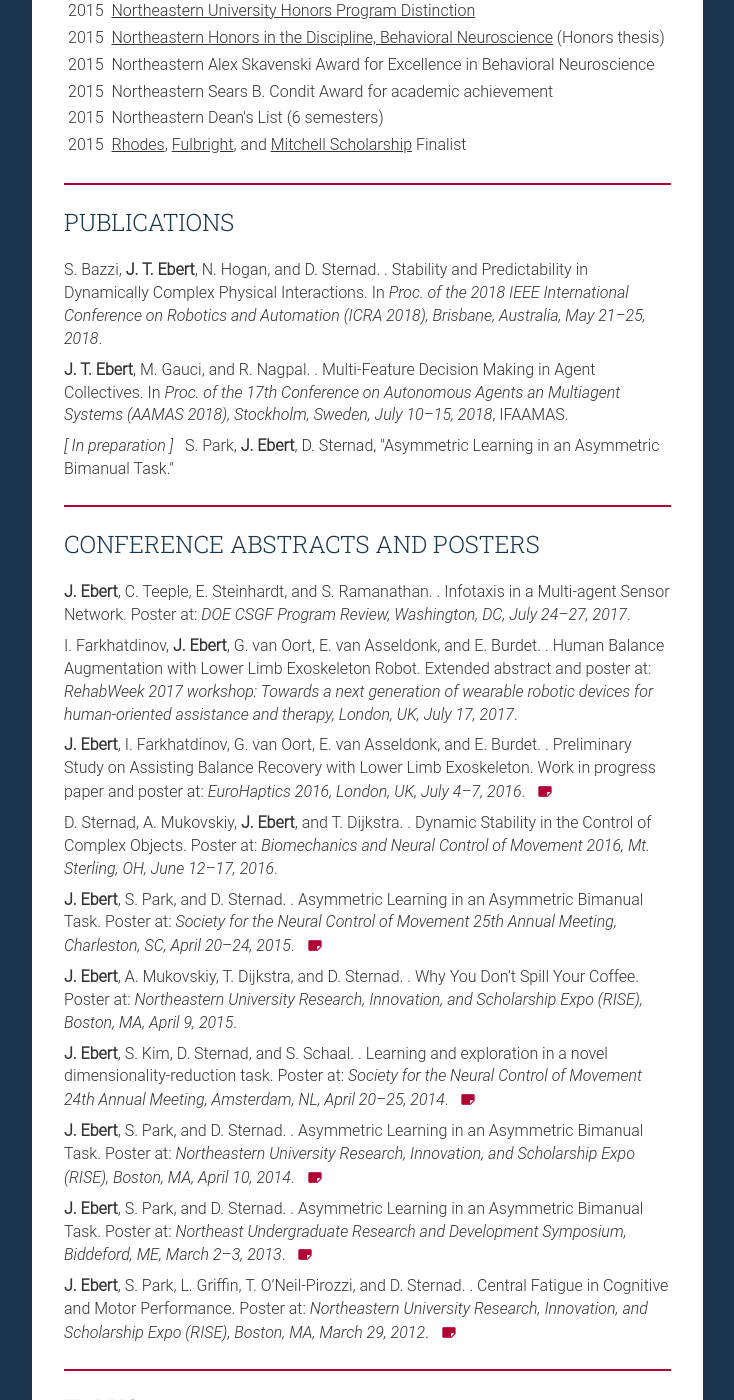
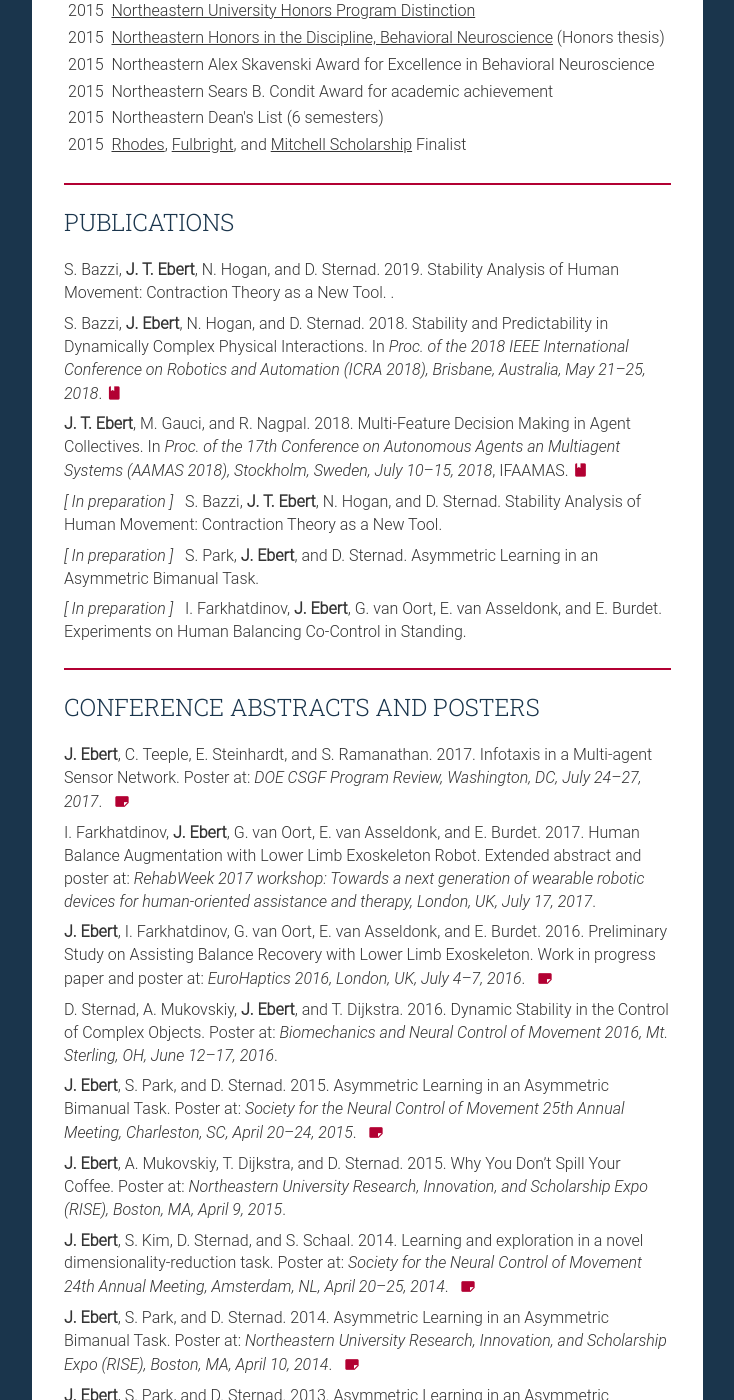
Before and after one commit to jtebert/jtebert.github.io, a Jekyll site: the page built from cv/index.html, in a window 1280 px wide and 1400 px high, scrolled down 1697 px. Shown: the whole window, without its empty margins (387-1121 px from the left). Built offline with Jekyll 4.4.1, drawn with Linux system fonts in a browser that asks for light colours; nearby versions of some CDN libraries; some of the changed text lies outside the part shown.

```diff
--- a/_includes/paper-citation.html
+++ b/_includes/paper-citation.html
@@ -1,6 +1,6 @@
 <span>
     {{ post.authors }}.
-    {{ currentyear }}.
+    {{post.date | date: "%Y"}}.
     {{ post.title }}.
     {{ post.in }}{% if post.extra %},
     {{ post.extra }}{% endif %}.
--- a/cv/index.html
+++ b/cv/index.html
@@ -23,7 +23,7 @@ title: Curriculum Vitae
     <p>GPA: 3.98 / 4.0, summa cum laude<br/>
         Honors Thesis: <i>Asymmetric Learning in an Asymmetric Bimanual Task</i></p>
 
-    <!----------------------------------------------------------------------------->
+    <!-- ------------------------------------------------------------------------- -->
     <hr/>
 
     <h1 id="research"><a class="section" href="#research">Research</a></h1>
@@ -47,7 +47,7 @@ title: Curriculum Vitae
     <h2><a href="https://am.is.tuebingen.mpg.de/">Max Planck Institute for Intelligent Systems, Autonomous Motion Department</a></h2><span class="div">|</span><h4>Prof. Stefan Schaal</h4><br>
     <p>Learning and exploration in a novel dimensionality-reduction task, <span class="date">July – December 2013</span></p>
 
-    <!----------------------------------------------------------------------------->
+    <!-- ------------------------------------------------------------------------- -->
     <hr/>
 
     <h1 id="grants"><a class="section" href="#grants">Grants and Scholarships</a></h1>
@@ -69,7 +69,7 @@ title: Curriculum Vitae
         <tr><td>2010</td><td>Northeastern National Merit Scholarship</td></tr>
     </table>
 
-    <!----------------------------------------------------------------------------->
+    <!-- ------------------------------------------------------------------------- -->
     <hr/>
 
     <h1 id="awards"><a class="section" href="#awards">Awards</a></h1>
@@ -93,7 +93,7 @@ title: Curriculum Vitae
                     Mitchell Scholarship</a> Finalist</td></tr>
     </table>
 
-    <!----------------------------------------------------------------------------->
+    <!-- ------------------------------------------------------------------------- -->
     <hr/>
 
     <h1 id="publications"><a class="section" href="#publications">Publications</a></h1>
@@ -109,10 +109,14 @@ title: Curriculum Vitae
         {% endif %}
     {% endfor %}
 
-    <p><i>[ In preparation ]</i> &nbsp; S. Park, <b>J. Ebert</b>, D. Sternad, "Asymmetric Learning in an Asymmetric Bimanual
-        Task."</p>
+    <p><i>[ In preparation ]</i> &nbsp; S. Bazzi, <b>J. T. Ebert</b>, N. Hogan, and D. Sternad. Stability Analysis of Human Movement: Contraction Theory as a New Tool.</p>
 
-    <!----------------------------------------------------------------------------->
+    <p><i>[ In preparation ]</i> &nbsp; S. Park, <b>J. Ebert</b>, and D. Sternad. Asymmetric Learning in an Asymmetric Bimanual
+        Task.</p>
+
+    <p><i>[ In preparation ]</i> &nbsp; I. Farkhatdinov, <b>J. Ebert</b>, G. van Oort, E. van Asseldonk, and E. Burdet. Experiments on Human Balancing Co-Control in Standing.</p>
+
+    <!-- ------------------------------------------------------------------------- -->
     <hr/>
 
     <h1 id="conferences-presentations"><a class="section" href="#conferences-presentations">Conference Abstracts and Posters</a></h1>
@@ -128,15 +132,16 @@ title: Curriculum Vitae
         {% endif %}
     {% endfor %}
 
-    <!----------------------------------------------------------------------------->
+    <!-- ------------------------------------------------------------------------- -->
     <hr/>
 
     <h1 id="talks"><a class="section" href="#talks">Talks</a></h1>
 
+    <p><b>J. Ebert</b>."Bioinspired Collective Robotics," <i>University of Queensland;</i> 14 May 2018.</p>
     <p><b>J. Ebert</b>, M. Gauci, and R. Nagpal, "Collective Perception and Decision Making in Heterogeneous Swarms,"
-    <i>Wyss Institute Molecular Robotics Initiative;</i> 14 September 2017</p>
+    <i>Wyss Institute Molecular Robotics Initiative;</i> 14 September 2017.</p>
 
-    <!----------------------------------------------------------------------------->
+    <!-- ------------------------------------------------------------------------- -->
     <hr/>
 
     <h1 id="teaching"><a class="section" href="#teaching">Teaching</a></h1>
@@ -149,7 +154,7 @@ title: Curriculum Vitae
        CS 2510: Fundamentals of Computer Science: Tutor, <span class="date">2011 – 2014</span><br/>
        Proactive Recruitment in Science and Mathematics (PRISM), Undergraduate Mentor, <span class="date">2011 – 2013</span></p>
 
-    <!----------------------------------------------------------------------------->
+    <!-- ------------------------------------------------------------------------- -->
     <hr/>
 
     <h1 id="employment"><a class="section" href="#employment">Employment</a></h1>
@@ -157,7 +162,7 @@ title: Curriculum Vitae
     <h2>Interactive Motion Technologies</h2>
     <p>Software Development Co-op, <span class="date">July – September 2014</span></p>
 
-    <!----------------------------------------------------------------------------->
+    <!-- ------------------------------------------------------------------------- -->
     <hr/>
 
     <h1 id="outreach"><a class="section" href="#outreach">Outreach</a></h1>
@@ -169,7 +174,7 @@ title: Curriculum Vitae
         </tbody>
     </table>
 
-    <!----------------------------------------------------------------------------->
+    <!-- ------------------------------------------------------------------------- -->
     <hr/>
 
 
@@ -177,6 +182,7 @@ title: Curriculum Vitae
 
     <table>
         <tbody>
+        <tr><td>2016</td><td>EuroHaptics 2016 Volunteer</td></tr>
         <tr><td>2010 – 2015</td><td>Northeastern Civic Engagement Program</td></tr>
         <tr><td>2014 – 2015</td><td>Boston Bikes: Volunteer</td></tr>
         <tr><td>2014</td><td>Tutor team leader at TechBoston Academy</td></tr>
@@ -185,7 +191,7 @@ title: Curriculum Vitae
         </tbody>
     </table>
 
-    <!----------------------------------------------------------------------------->
+    <!--------------------------------------------------------------------------- -->
     <hr/>
 
     <h1 id="skills"><a class="section" href="#skills">Skills</a></h1>
@@ -199,7 +205,7 @@ title: Curriculum Vitae
     <h2>Other</h2>
     <p>Computer-aided design (OnShape) • Database design • Linux • Embedded programming • 3D motion capture • Kinematic and EEG data collection in human subjects</p>
 
-    <!----------------------------------------------------------------------------->
+    <!--------------------------------------------------------------------------- -->
     <hr/>
 
     <h1 id="courses"><a class="section" href="#courses">Relevant Coursework</a></h1>
@@ -215,7 +221,7 @@ title: Curriculum Vitae
     <h2>Mathematics</h2>
     <p>Biological Signal Processing • Statistics and Data Analysis • Multivariable Calculus • Linear Algebra • Differential Equations</p>
 
-    <!----------------------------------------------------------------------------->
+    <!--------------------------------------------------------------------------- -->
     <hr/>
 
     <h1 id="interests"><a class="section" href="#interests">Activities and Interests</a></h1>
```
Also changed, not shown: publications/_posts/2015-04-20-ncm.md (+1 -1 lines), publications/_posts/2017-07-24-csgf.md (+1 -0 lines), publications/_posts/2018-01-01-aamas.md (+1 -1 lines), publications/_posts/2018-05-01-icra.md (+2 -2 lines), publications/_posts/2019-05-27-physica-d.md (added, +5 -0 lines), 4 other files.
